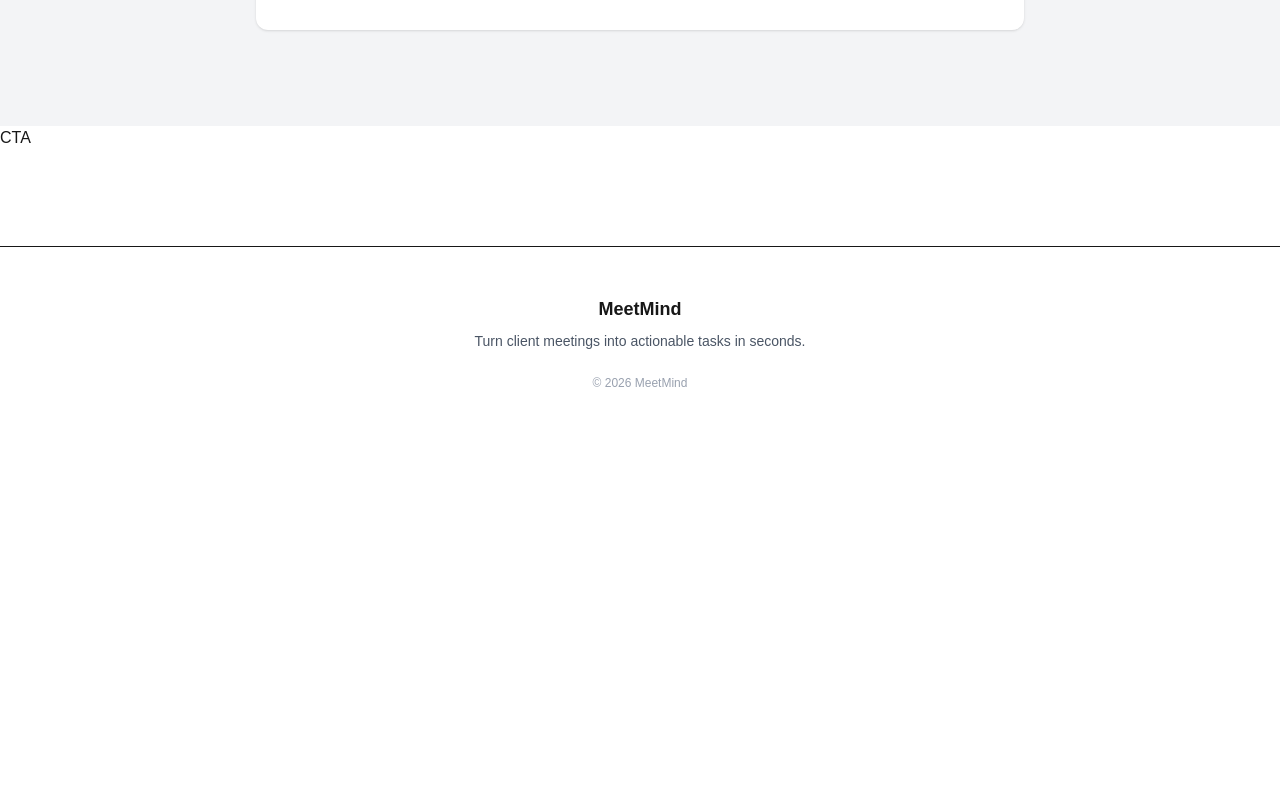
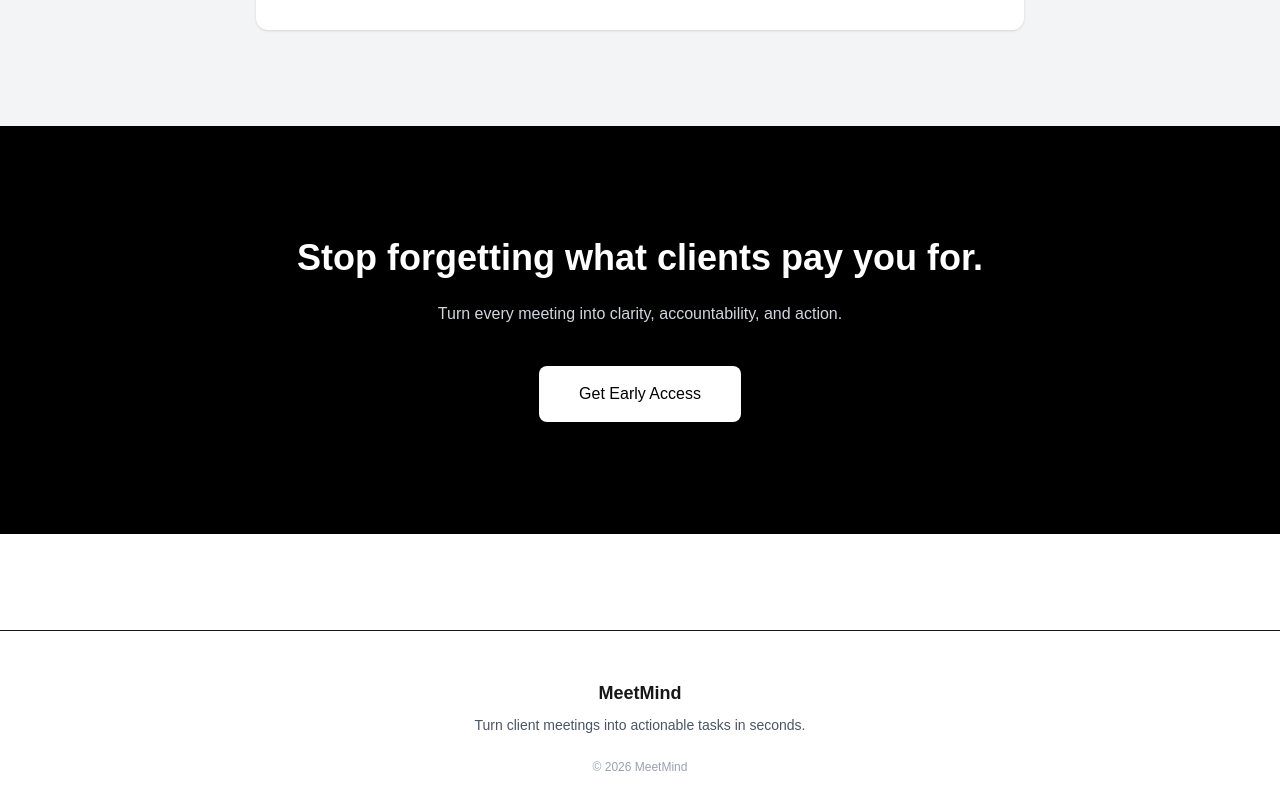
Before and after one commit to iamxenon404/meet-mind, a Next.js app in the folder landingpage/meetmind-landing/: page / in a window 1280 px wide. Shown: the part 1860-2669 px from the top of the page. Before the commit the page ends 2299 px from the top, so only its background shows below. Built offline with nearby package versions, Linux system fonts and the light colour scheme.

Commit message:
updated the CTA

```diff
--- a/landingpage/meetmind-landing/app/components/sections/CTA.tsx
+++ b/landingpage/meetmind-landing/app/components/sections/CTA.tsx
@@ -1,9 +1,19 @@
-import React from 'react'
+export default function CTA() {
+  return (
+    <section className="py-28 bg-black text-white text-center px-6">
+      <div className="max-w-3xl mx-auto">
+        <h2 className="text-3xl md:text-4xl font-bold mb-6">
+          Stop forgetting what clients pay you for.
+        </h2>
 
-const CTA = () => {
-  return (
-    <div>CTA</div>
-  )
+        <p className="text-gray-300 mb-10">
+          Turn every meeting into clarity, accountability, and action.
+        </p>
+
+        <button className="bg-white text-black px-10 py-4 rounded-lg font-medium hover:opacity-90 transition">
+          Get Early Access
+        </button>
+      </div>
+    </section>
+  );
 }
-
-export default CTA
```
